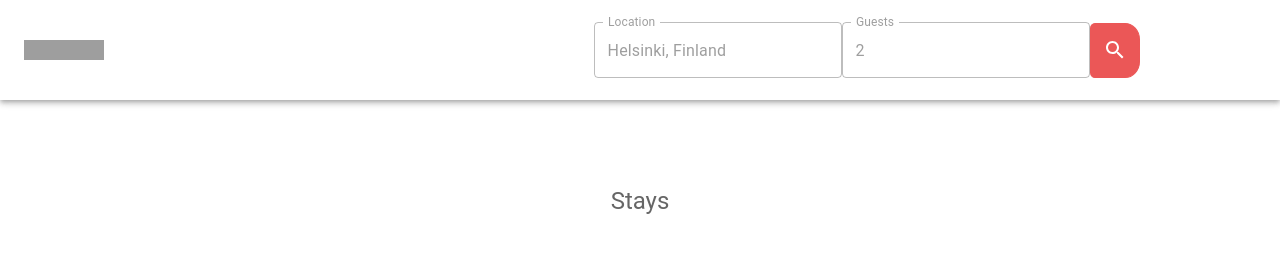
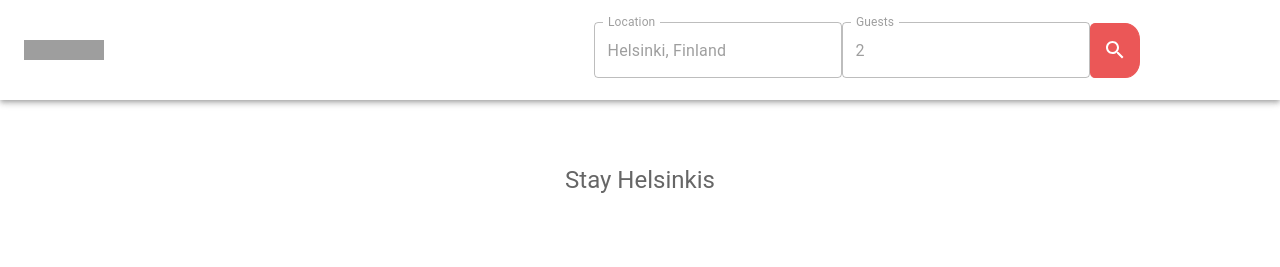
Before and after one commit to pabloencina/windbnb, a React (Create React App) app: page / in a window 1280 px wide. Shown: the top 267 px of the page. Built offline with nearby package versions, Linux system fonts and the light colour scheme; grey boxes are pictures that could not be loaded; the HTML template or start-up script is replaced by a standard one.

Commit message:
cambio de nombrre de cuidad en el titulo de la pagina prinplcal

```diff
--- a/src/componentes/Album.js
+++ b/src/componentes/Album.js
@@ -12,11 +12,13 @@ import { createTheme, ThemeProvider } from "@mui/material/styles";
 import Typography from "@mui/material/Typography";
 import * as React from "react";
 import { FaStar } from "react-icons/fa";
-import SuperHost from '../componentes/SuperHosts';
+import SuperHost from "../componentes/SuperHosts";
 import { getAllStays } from "../data/data-manager";
 import "../estilos-css/Album.css";
 import "../estilos-css/SearchFilters.css";
 import SearchAppBar from "./SearchAppBar";
+import Title from "./Title";
+//import SearchLabels from "./SearchLabels";
 
 function Copyright() {
   return (
@@ -44,7 +46,7 @@ const theme = createTheme({
   },
 });
 
-export default function Album() {
+export default function Album({userSearchFilters}) {
   const allStays = getAllStays();
 
   return (
@@ -61,21 +63,8 @@ export default function Album() {
           }}
         >
           <Container maxWidth="sm">
-            <Typography
-              component="h1"
-              variant="h2"
-              align="center"
-              color="text.primary"
-              gutterBottom
-            ></Typography>
-            <Typography
-              variant="h5"
-              align="center"
-              color="text.secondary"
-              paragraph
-            >
-              Stays
-            </Typography>
+
+            <Title userSearchFilters={userSearchFilters}></Title>
             <Stack
               sx={{ pt: 4 }}
               direction="row"
@@ -123,9 +112,7 @@ export default function Album() {
                       {elem.title}
                     </Typography>
                   </CardContent>
-                  <CardActions>
-
-                  </CardActions>
+                  <CardActions></CardActions>
                 </Card>
               </Grid>
             ))}
--- a/src/componentes/SearchAppBar.js
+++ b/src/componentes/SearchAppBar.js
@@ -10,11 +10,13 @@ import "../estilos-css/Album.css";
 import "../estilos-css/SearchAppBar.css";
 import "../estilos-css/SearchFilters.css";
 import SearchLabels from "./SearchLabels";
-//setUserSearchFilters
+
 
 export default function SearchAppBar() {
+
   const allLocations = getAllLocations();
   const [expanded, setExpanded] = useState(false);
+
   const [userSearchFilters, setUserSearchFilters] = useState({
     location: allLocations[0],
     guests: 2,
--- /dev/null
+++ b/src/componentes/Title.js
@@ -0,0 +1,23 @@
+import React from "react";
+import Typography from "@mui/material/Typography";
+import { getAllLocations } from "../data/data-manager";
+import { useState } from "react";
+
+const Title = () => {
+    const allLocations = getAllLocations();
+    const [userSearchFilters, setUserSearchFilters] = useState({
+        location: allLocations[0],
+
+      });
+  return (
+    <Typography
+    variant="h5"
+    align="center"
+    color="text.secondary">
+      Stay {userSearchFilters.location.city }s
+      {setUserSearchFilters}
+    </Typography>
+  );
+};
+
+export default Title;
```
Also changed, not shown: src/componentes/SearchFilters.js (+3 -12 lines).
